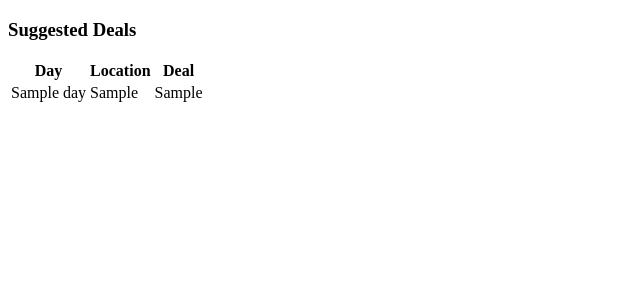
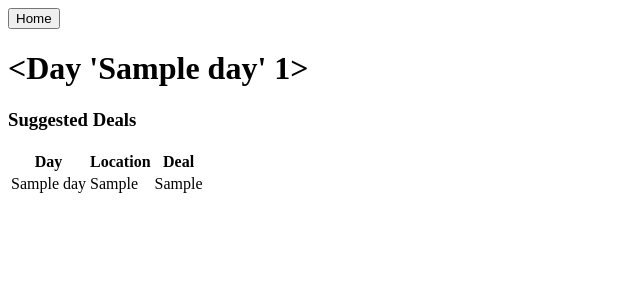
Before and after one commit to I-Dont-Remember/GimmeDeals, a Flask app: template app/templates/requested.html in a window 1280 px wide. Shown: the top 300 px of the page, without its empty margins (0-640 px from the left). Run offline with Flask 2, Linux system fonts and the light colour scheme; the template is opened without the code that fills it: values that come from a table or form of the project are taken from there, others are empty; tables that the repository leaves empty hold one stand-in row (values such as "Sample post").

Commit message:
Requested page navigation

```diff
--- a/app/templates/base_day.html
+++ b/app/templates/base_day.html
@@ -14,7 +14,6 @@
 
   <table>
     <tr>
-      <th>Day</th>
       <th>Location</th>
       <th>Deal</th>
     </tr>
--- a/app/templates/index.html
+++ b/app/templates/index.html
@@ -9,6 +9,10 @@
 </head>
 
 <body>
+  <div class='container'>
+    <a href='/requested'><button class='primary'>Requested</button></a>
+    <h1>{{ day }}</h1>
+  </div>
   <div class='container' id='weekdays'>
     <div class='center-md center-lg table'>
       <div class='td'>
--- a/app/templates/requested.html
+++ b/app/templates/requested.html
@@ -5,6 +5,10 @@
 </head>
 
 <body>
+  <div class='container'>
+    <a href='/'><button class='primary'>Home</button></a>
+    <h1>{{ day }}</h1>
+  </div>
   <h3>Suggested Deals</h3>
   <table>
     <tr>
```
